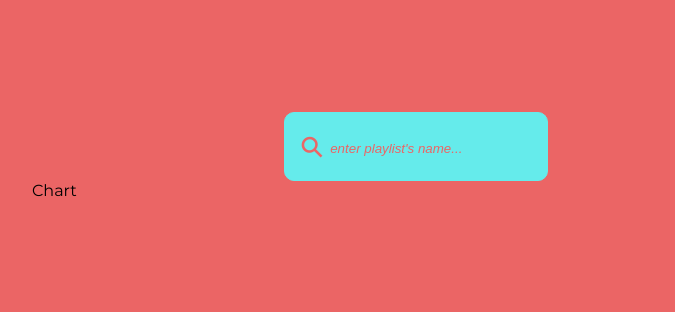
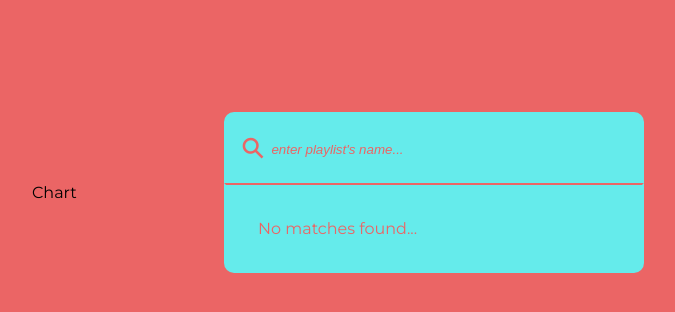
Before and after one commit to Materuilist/youtubeplaylists, a React (Create React App) app: page / in a window 1280 px wide. Shown: the top 312 px of the page, without its empty margins (224-899 px from the left). Built offline with nearby package versions, Linux system fonts and the light colour scheme.

Commit message:
dropdown adjusted styling

```diff
--- a/package.json
+++ b/package.json
@@ -11,6 +11,7 @@
     "react-dom": "^16.13.1",
     "react-redux": "^7.2.0",
     "react-scripts": "3.4.1",
+    "react-transition-group": "^4.3.0",
     "recharts": "^1.8.5",
     "redux": "^4.0.5",
     "redux-thunk": "^2.3.0"
--- /dev/null
+++ b/src/components/Layout/PlaylistSearcher/Search/Dropdown/Dropdown.js
@@ -0,0 +1,31 @@
+import React from "react";
+import { connect } from "react-redux";
+
+import { setPlaylist } from "../../../../../redux/actions/creators";
+
+import cssClasses from "./Dropdown.module.css";
+
+function Dropdown({ playlists, setPlaylist }) {
+  return (
+    <ul className={cssClasses.Dropdown}>
+      {playlists.length !== 0 ? (
+        playlists.map(({title, key}) => <li key={key}>{title}</li>)
+      ) : (
+        <li>No matches found...</li>
+      )}
+    </ul>
+  );
+}
+
+const mapStateToProps = (state) => ({
+  playlists: state.searchResults.data.map((playlist) => ({
+    title: playlist.snippet.title,
+    key: playlist.snippet.channelTitle+playlist.snippet.title,
+  })),
+});
+
+const mapDispatchToProps = (dispatch) => ({
+  setPlaylist: (playlistName) => dispatch(setPlaylist(playlistName)),
+});
+
+export default connect(mapStateToProps, mapDispatchToProps)(Dropdown);
--- /dev/null
+++ b/src/components/Layout/PlaylistSearcher/Search/Dropdown/Dropdown.module.css
@@ -0,0 +1,23 @@
+.Dropdown {
+  width: 100%;
+  margin: 0 auto;
+  border: 2px solid #65ebeb;
+  border-top-color: #eb6565;
+  border-radius: 0 0 10px 10px;
+  background-color: #65ebeb;
+  padding: 1rem;
+  list-style: none;
+  position: absolute;
+}
+
+.Dropdown li{
+    color:#eb6565;
+    padding: .3rem 1rem;
+    cursor: pointer;
+    margin: .8rem 0;
+    transition: all 1s ease-out;
+}
+.Dropdown li:hover{
+    color:#fd0404;
+    text-transform: uppercase;
+}
--- a/src/components/Layout/PlaylistSearcher/Search/Search.js
+++ b/src/components/Layout/PlaylistSearcher/Search/Search.js
@@ -4,6 +4,7 @@ import { connect } from "react-redux";
 import { fetchPlaylists, setDate } from "../../../../redux/actions/creators";
 
 import cssClasses from "./Search.module.css";
+import Dropdown from "./Dropdown/Dropdown";
 
 const INPUT_DELAY = 1000;
 
@@ -19,6 +20,7 @@ function Search({ fetchPlaylists, setDate }) {
   };
 
   return (
+    <div className={cssClasses.SearchContainer}>
       <div
         onClick={() => searchInput.current.focus()}
         className={cssClasses.Search}
@@ -29,14 +31,17 @@ function Search({ fetchPlaylists, setDate }) {
           ref={searchInput}
           type="text"
           className={cssClasses.SearchInput}
-        placeholder={`enter playlist's name...`}
+          placeholder="enter playlist's name..."
         />
+      </div>
+      <Dropdown/>
     </div>
   );
 }
 
 const mapDispatchToProps = (dispatch) => ({
-  fetchPlaylists: (playlistName, date) => dispatch(fetchPlaylists(playlistName, date)),
+  fetchPlaylists: (playlistName, date) =>
+    dispatch(fetchPlaylists(playlistName, date)),
   setDate: (date) => dispatch(setDate(date)),
 });
 
--- a/src/components/Layout/PlaylistSearcher/Search/Search.module.css
+++ b/src/components/Layout/PlaylistSearcher/Search/Search.module.css
@@ -1,10 +1,15 @@
+.SearchContainer{
+  position: relative;
+  width: 50%;
+  margin: 0 auto;
+}
+
 .Search {
-  width: 30%;
-  margin: 0 auto;
+  width: 100%;
   padding: 1rem;
-  border: 0.9px solid #65ebeb;
+  border: 2px solid #65ebeb;
   background-color: #65ebeb;
-  border-radius: 10px;
+  border-radius: 10px 10px 0 0;
   outline: none;
   cursor: text;
   color: #eb6565;
```
Also changed, not shown: 1 other file (tests, documents, lock files or other folders). Lines whose indentation alone changed are shown as unchanged.
